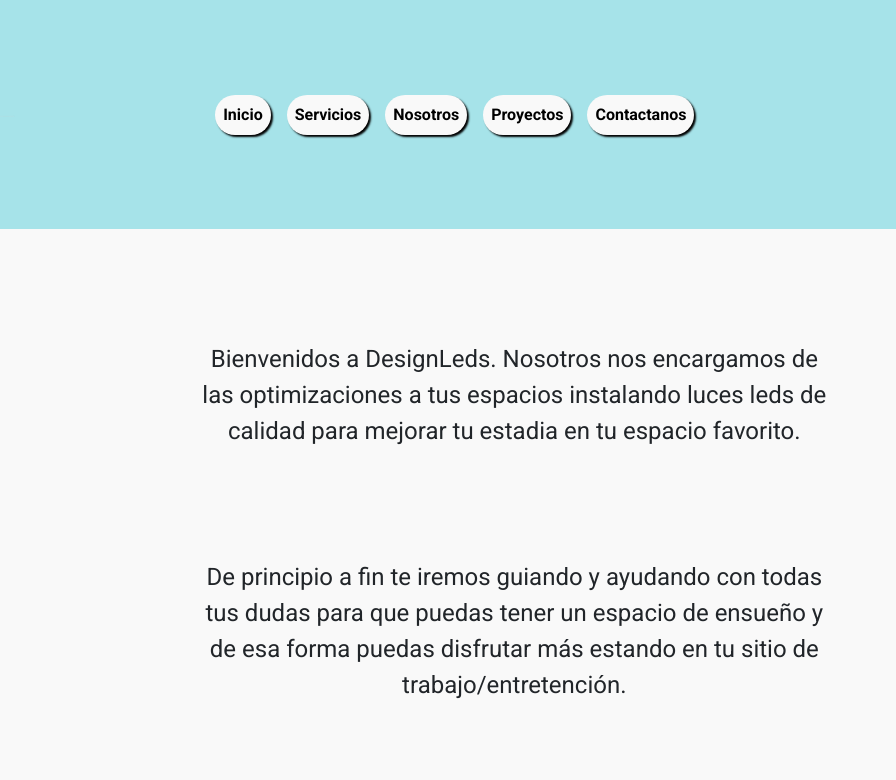
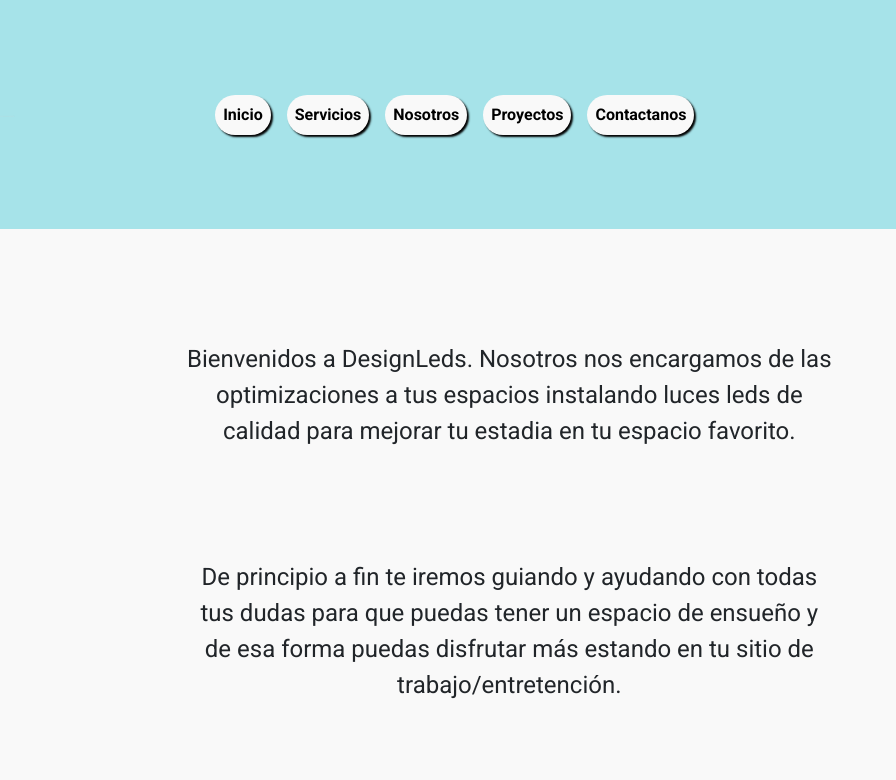
Before and after one commit to Asphyxiela/PF-Rodriguez, a website: page index.html in a window 1280 px wide. Shown: the top 780 px of the page, 384-1280 px from the left. Drawn offline with nearby package versions, Linux system fonts and the light colour scheme.

Commit message:
se arregla margen, ultimo update

```diff
--- a/index.html
+++ b/index.html
@@ -15,7 +15,7 @@
 <body>
     <header class="headerInicio">
       <a href="./index.html">
-        <img class="logoInicio animate__animated animate__fadeInDown" src="/img/logo.png" alt=" Logo Design Leds negro y celeste" >
+        <img class="logoInicio animate__animated animate__fadeInDown" src="/img/logo.png" alt=" Logo Design Leds negro y celeste">
       </a>
         <nav class="navbar navbar-expand-lg headerInicio">
             <div class="container-fluid">
@@ -40,7 +40,7 @@
     <main>
 
         <section>
-        <div class="clearfix row textoCentral">
+        <div class="clearfix textoCentral">
           <div class="col-md-5">
             <img src="img/imagen index.jpeg" class="imagenPrincipal" alt="Imagen principal de la página, azulado">
           </div>
```
